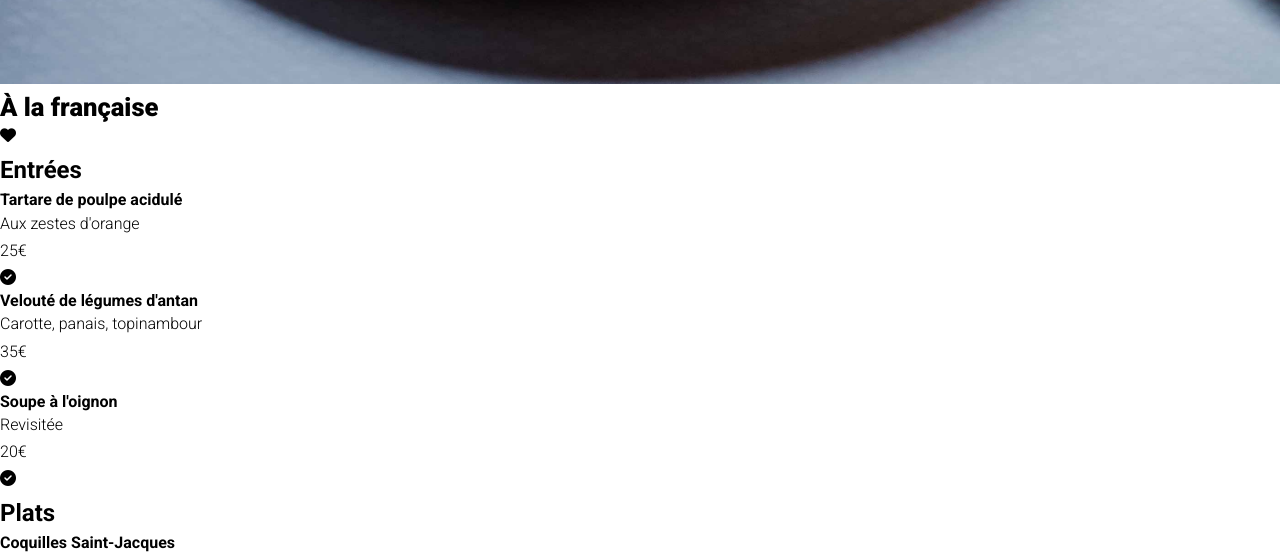
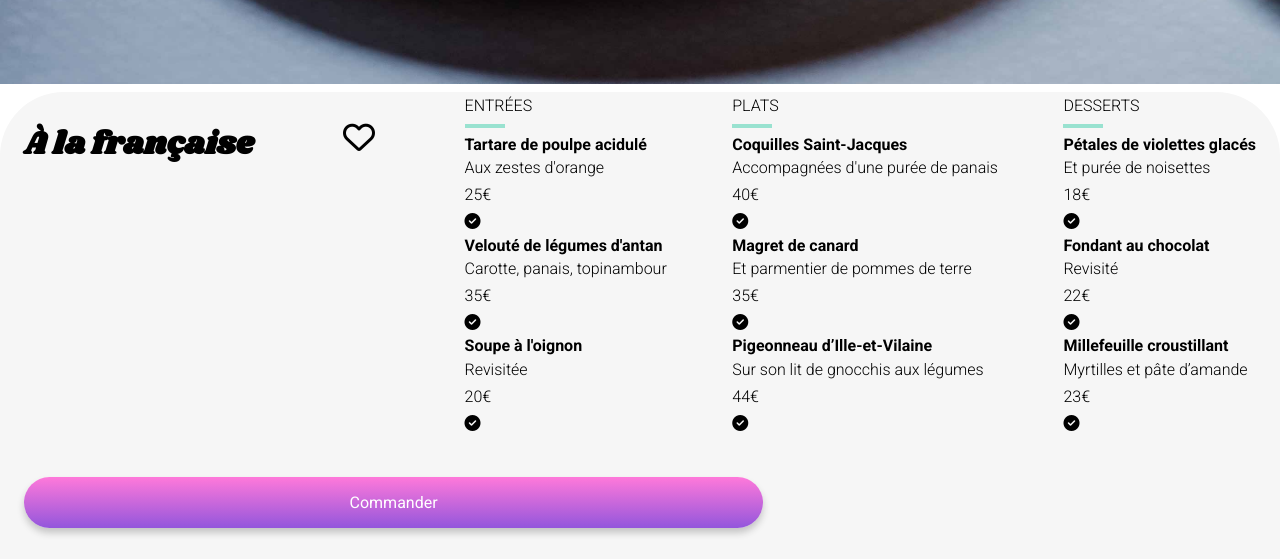
Before and after one commit to fbergaut/FlorenceBergaut_3_07122020, a website: page a-la-française.html in a window 1280 px wide. Shown: the part 1025-1584 px from the top of the page. Drawn offline with Linux system fonts and the light colour scheme; files whose address does not match are found by name.

Commit message:
dishesBloc__title styled

```diff
--- a/a-la-française.html
+++ b/a-la-française.html
@@ -54,7 +54,7 @@
     <!--Section-->
     <section>
       <h1>À la française</h1>
-      <i class="fas fa-heart"></i>
+      <i class="far fa-heart"></i>
 
       <!--Entrées-->
       <div class="dishesBloc">
--- a/sass/base/_base.scss
+++ b/sass/base/_base.scss
@@ -12,6 +12,7 @@ html {
 
 body {
   box-sizing: border-box;
+  position: relative;
 }
 
 //********************Links + Links footer
--- a/sass/base/_typography.scss
+++ b/sass/base/_typography.scss
@@ -1,11 +1,13 @@
 @font-face {
   font-family: "shrikhandregular";
-  src: url("shrikhand-regular-webfont.eot");
-  src: url("shrikhand-regular-webfont.eot?#iefix") format("embedded-opentype"),
-    url("shrikhand-regular-webfont.woff2") format("woff2"),
-    url("shrikhand-regular-webfont.woff") format("woff"),
-    url("shrikhand-regular-webfont.ttf") format("truetype"),
-    url("shrikhand-regular-webfont.svg#shrikhandregular") format("svg");
+  src: url("public/font/shrikhand-regular-webfont.eot");
+  src: url("public/font/shrikhand-regular-webfont.eot?#iefix")
+      format("embedded-opentype"),
+    url("public/font/shrikhand-regular-webfont.woff2") format("woff2"),
+    url("public/font/shrikhand-regular-webfont.woff") format("woff"),
+    url("public/font/shrikhand-regular-webfont.ttf") format("truetype"),
+    url("public/font/shrikhand-regular-webfont.svg#shrikhandregular")
+      format("svg");
   font-weight: normal;
   font-style: normal;
 }
--- a/sass/main.scss
+++ b/sass/main.scss
@@ -29,7 +29,7 @@
   }
 }
 
-//*************************section1 title
+//*************************index section1 title
 .section1__title {
   background-color: $clr-bgMain;
   text-align: center;
@@ -44,7 +44,7 @@
   }
 }
 
-//*************************section2
+//*************************index section2
 
 .section2 {
   display: flex;
@@ -99,7 +99,7 @@
   }
 }
 
-//*************************section3
+//*************************index section3
 
 .section3 {
   padding: $padding-gutter;
@@ -151,3 +151,44 @@
     padding-left: 1rem;
   }
 }
+
+//*************************resto section
+
+section {
+  display: flex;
+  justify-content: space-between;
+  flex-wrap: wrap;
+  flex: 1;
+  background: $clr-bgMain;
+  padding: $padding-gutter;
+  border-top-left-radius: 4rem;
+  border-top-right-radius: 4rem;
+  h1 {
+    font-family: "shrikhandregular", Arial, Helvetica, sans-serif;
+    font-size: 2rem;
+    padding: 2.188rem 0;
+  }
+  .far {
+    font-size: 2rem;
+    padding: 1.8rem 1.5rem;
+  }
+}
+.dishesBloc {
+  display: flex;
+  flex-direction: column;
+  &__title {
+    text-transform: uppercase;
+    font-size: 1rem;
+    font-weight: 100;
+    padding-bottom: 1rem;
+    position: relative;
+    &::after {
+      content: "";
+      width: 2.5rem;
+      position: absolute;
+      border-bottom: 0.3rem solid $clr-tertiary;
+      top: 2rem;
+      left: 0;
+    }
+  }
+}
```
Also changed, not shown: .public/css/style.css, 1 other file.
